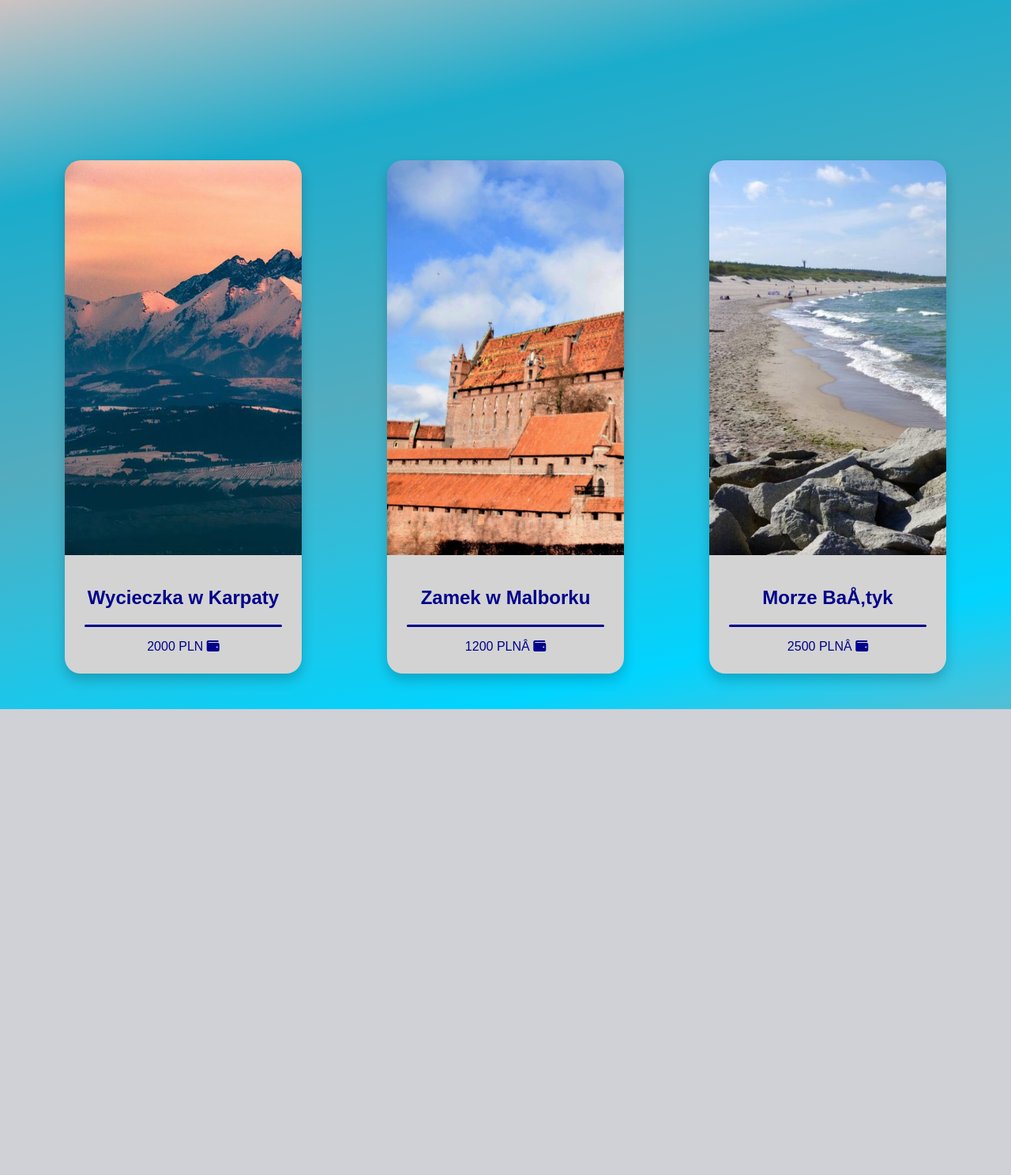
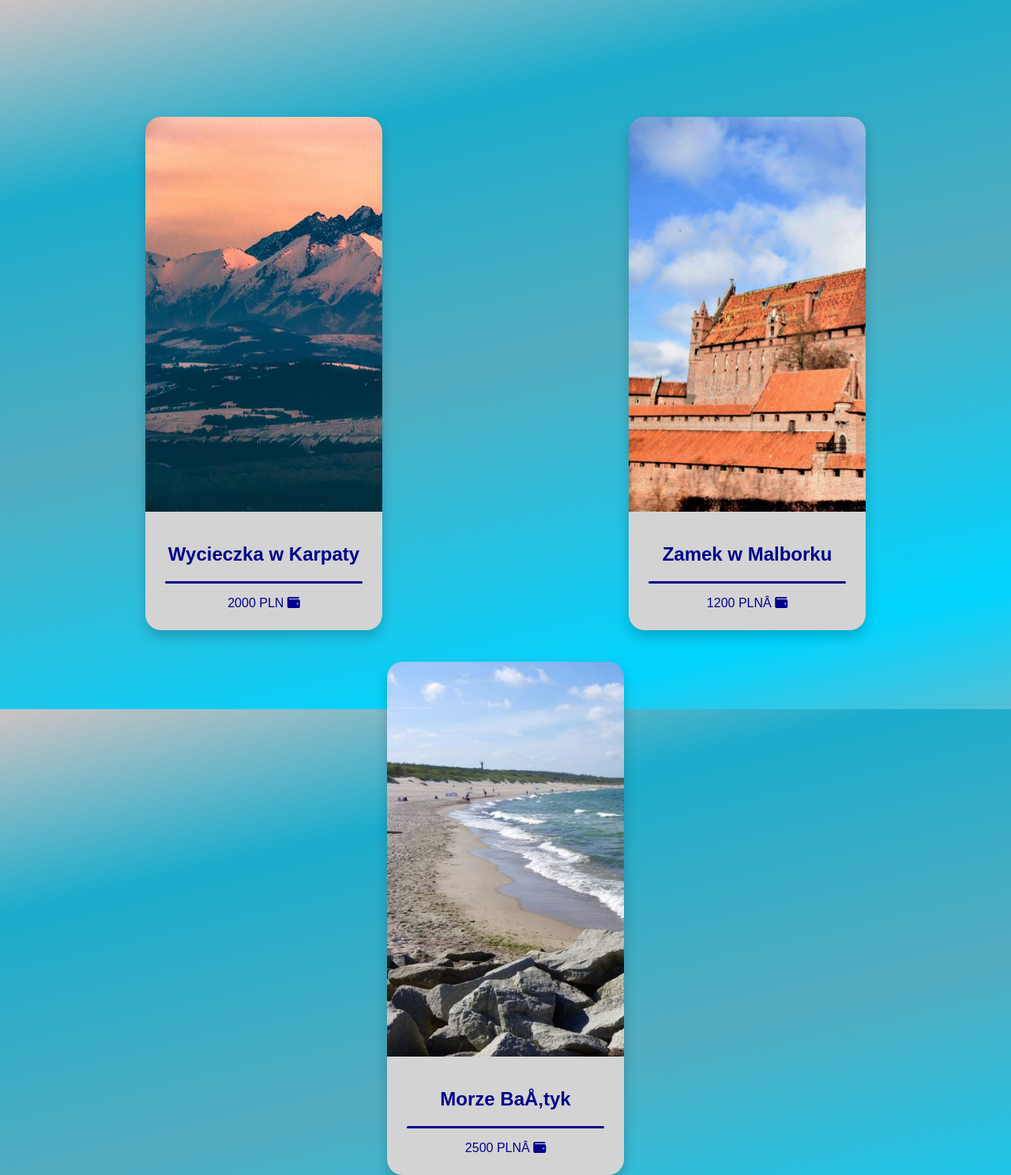
Before and after one commit to mwojtacha/CSS-Card, a PHP site: page / in a window 1280 px wide. Shown: the whole page at 79% size. Before the commit the page ends 898 px from the top, so only its background shows below. Run offline with PHP 8.4, Linux system fonts and the light colour scheme; some libraries are stand-ins or nearby versions.

Commit message:
Media Query

```diff
--- a/style.css
+++ b/style.css
@@ -15,11 +15,13 @@ body{
     display: flex;
     height: 100vh;
     justify-content: space-around;
-    align-items: center;
+    align-items: flex-start;
     flex-direction: row;
     padding: 20px;
+    flex-wrap: wrap;
 }
 .calosc{
+  margin: 120px;
   display: flex;
   height: 450px;
 }
@@ -169,6 +171,7 @@ body{
   font-style: italic;
   font-weight: bold;
   transform: scaleY(1.6);
+  transition: 2s;
 }
 
 
@@ -198,5 +201,7 @@ body{
 }
 .biuro:hover{
   font-size: 20px;
+  color: #ec992c;
+  transition: 1s;
   cursor: pointer;
 }
```
